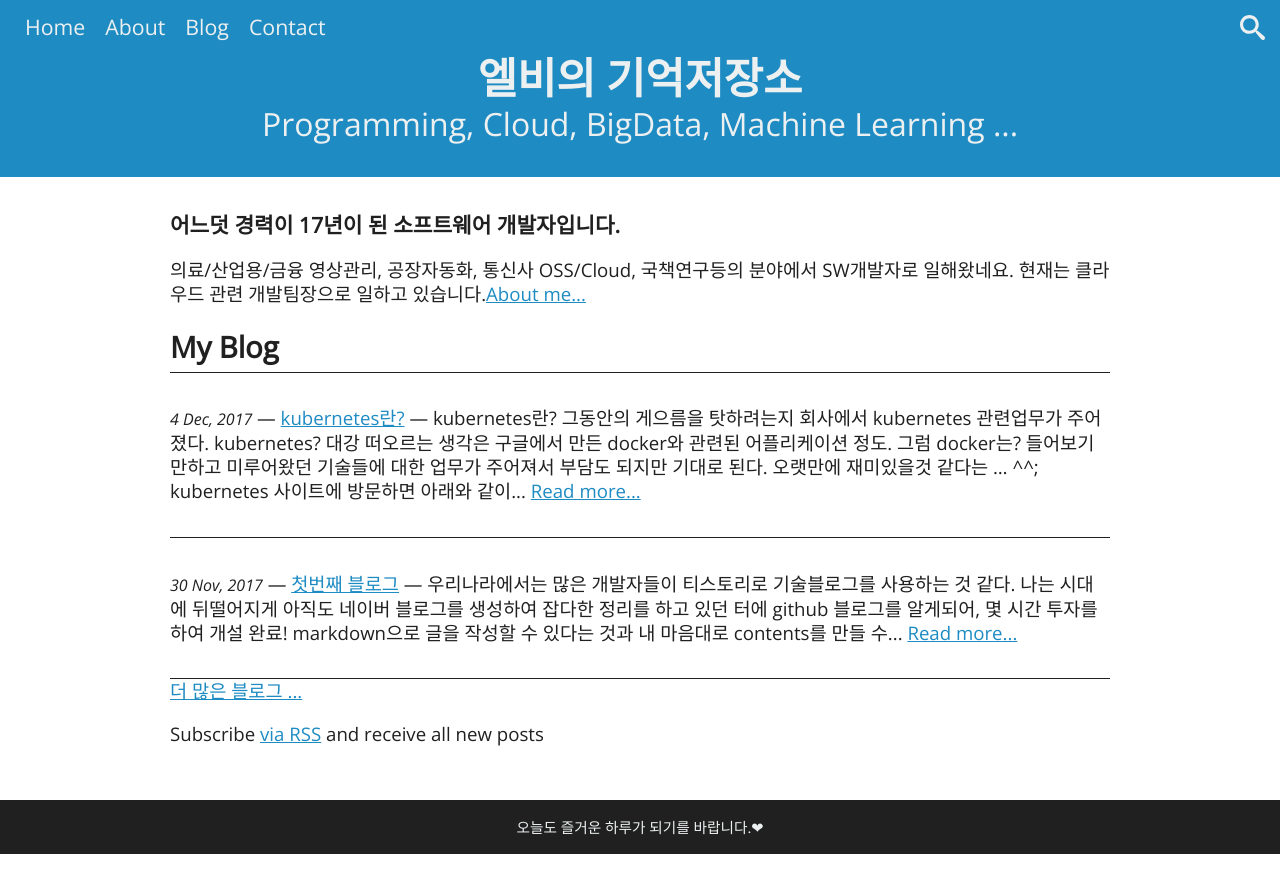
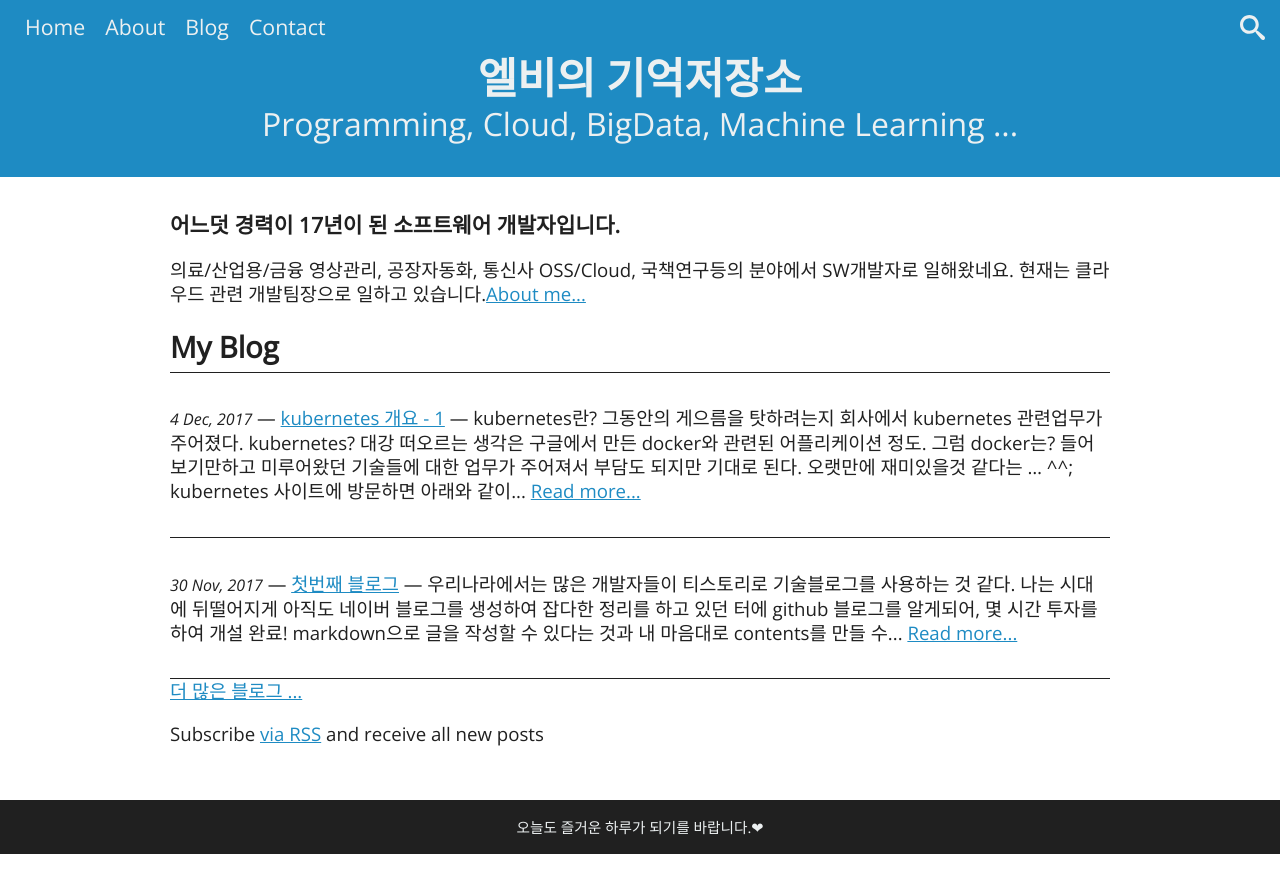
Before and after one commit to mateussmedeiros/blade-theme, a Jekyll site: the page built from index.html, in a window 1280 px wide. Shown: the top 893 px of the page. Built offline with Jekyll 4.4.1, drawn with Linux system fonts in a browser that asks for light colours.

Commit message:
Update 2017-12-04-kubernetes-first.markdown

```diff
--- a/_posts/2017-12-04-kubernetes-first.markdown
+++ b/_posts/2017-12-04-kubernetes-first.markdown
@@ -1,6 +1,6 @@
 ---
 layout: post
-title:  "kubernetes란?"
+title:  "kubernetes 개요 - 1"
 date:   2017-12-04 10:00:00
 permalink: /docker/kubernetes01/
 description: kubernetes 개요
```
